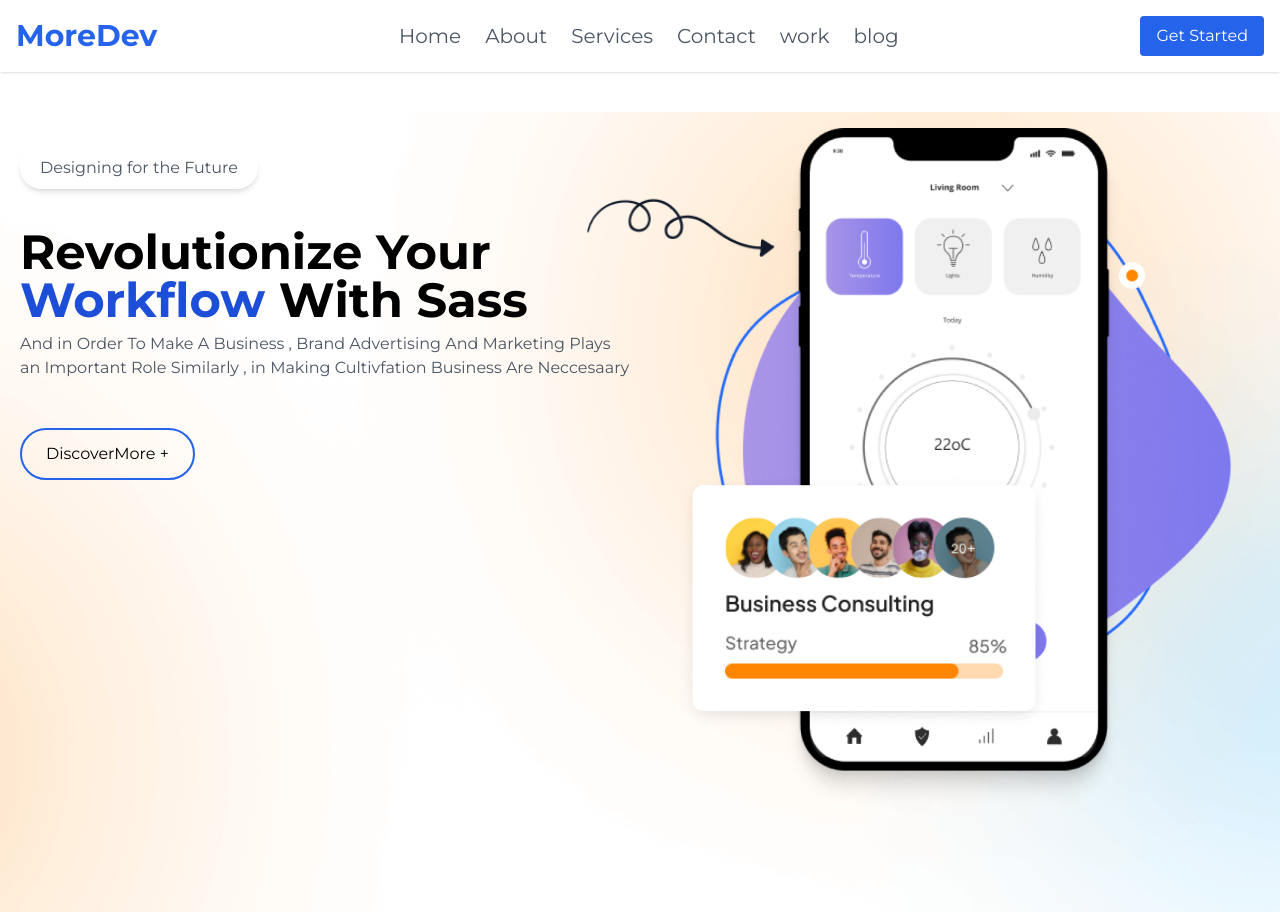
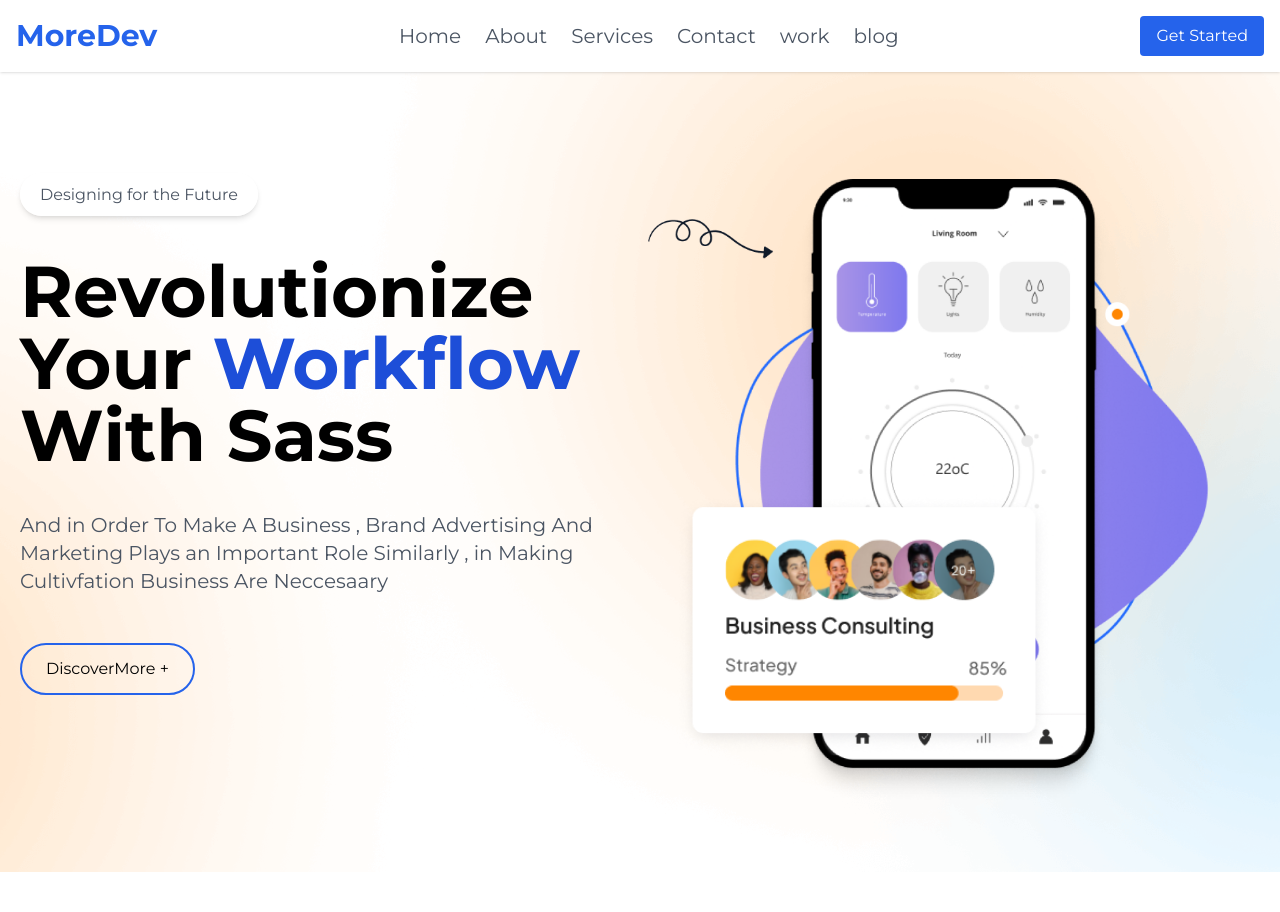
Before and after one commit to ajaypoddar78890/peralexsaslandingpage, a Next.js app: page / in a window 1280 px wide. After the commit the page ends 872 px from the top, so only its background shows below. Built offline with nearby package versions, Linux system fonts and the light colour scheme.

Commit message:
added the hero section

```diff
--- a/src/app/sections/Header.tsx
+++ b/src/app/sections/Header.tsx
@@ -3,7 +3,7 @@ import Link from "next/link";
 
 const Header = () => {
   return (
-    <header className="bg-white w-full z-50 shadow">
+    <header className=" bg-transparent   w-full z-50 shadow">
       <div className="container mx-auto px-4 py-4 flex items-center justify-between">
         <div className="text-3xl font-bold text-blue-600">MoreDev</div>
 
--- a/src/app/sections/Hero.jsx
+++ b/src/app/sections/Hero.jsx
@@ -5,8 +5,8 @@ import Image from "next/image";
 const Hero = () => {
   return (
     <div className="Hero-section container-fluid h-full w-full">
-      <div className="container mx-auto px-5 lg:mt-10">
-        <div className="hero-content grid  lg:grid-cols-2 gap-4  ">
+      <div className="container mx-auto px-5  ">
+        <div className="hero-content  h-screen grid  lg:grid-cols-2 gap-4  place-content-center justify-center lg:pt-10 ">
           <div className=" rounded-lg mt-8   ">
             <div className="button text-white my-3 ">
               <Link
@@ -16,12 +16,12 @@ const Hero = () => {
                 Designing for the Future
               </Link>
             </div>
-            <div className="contant mt-8  md:max-w-2xl md:my-[3rem] items-start text-left">
-              <h1 className="text-3xl font-semibold  md:text-5xl">
+            <div className="contant mt-8  lg:max-w-2xl md:my-[3rem]   items-start text-left">
+              <h1 className="text-3xl  font-semibold  md:text-5xl lg:text-7xl">
                 Revolutionize Your{" "}
                 <span className="text-blue-700">Workflow </span>With Sass
               </h1>
-              <p className="mt-2 text-base text-gray-600  ">
+              <p className="mt-2 text-base text-gray-600 md:text-xl lg:mt-10  ">
                 And in Order To Make A Business , Brand Advertising And
                 Marketing Plays an Important Role Similarly , in Making
                 Cultivfation Business Are Neccesaary{" "}
@@ -38,7 +38,7 @@ const Hero = () => {
               </div>
             </div>
           </div>
-          <div className="p-4 w-full h-full relative">
+          <div className="p-4 lg:p-10 w-full h-full relative  ">
             <Image
               src="/heroimg.png"
               alt="hero img"
@@ -48,7 +48,7 @@ const Hero = () => {
               width={30}
             />
 
-            <div className="peralexeffect w-32  md:w-48 h-auto   absolute top-[10%] left-[0] lg:left-[-10%]">
+            <div className="peralexeffect w-20  md:w-32 h-auto   absolute top-[10%] left-[0] lg:left-[%]">
               <Image
                 src="/asset 3.png"
                 width={80}
```
